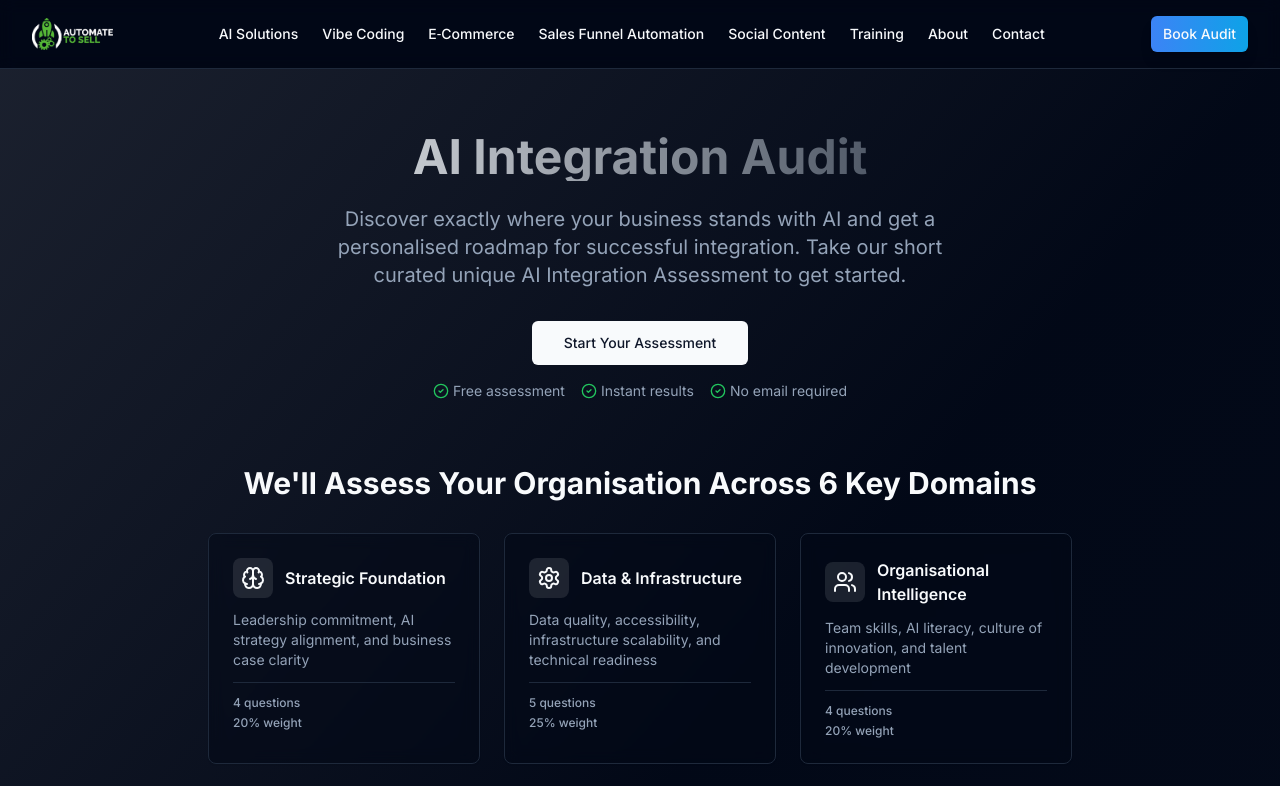
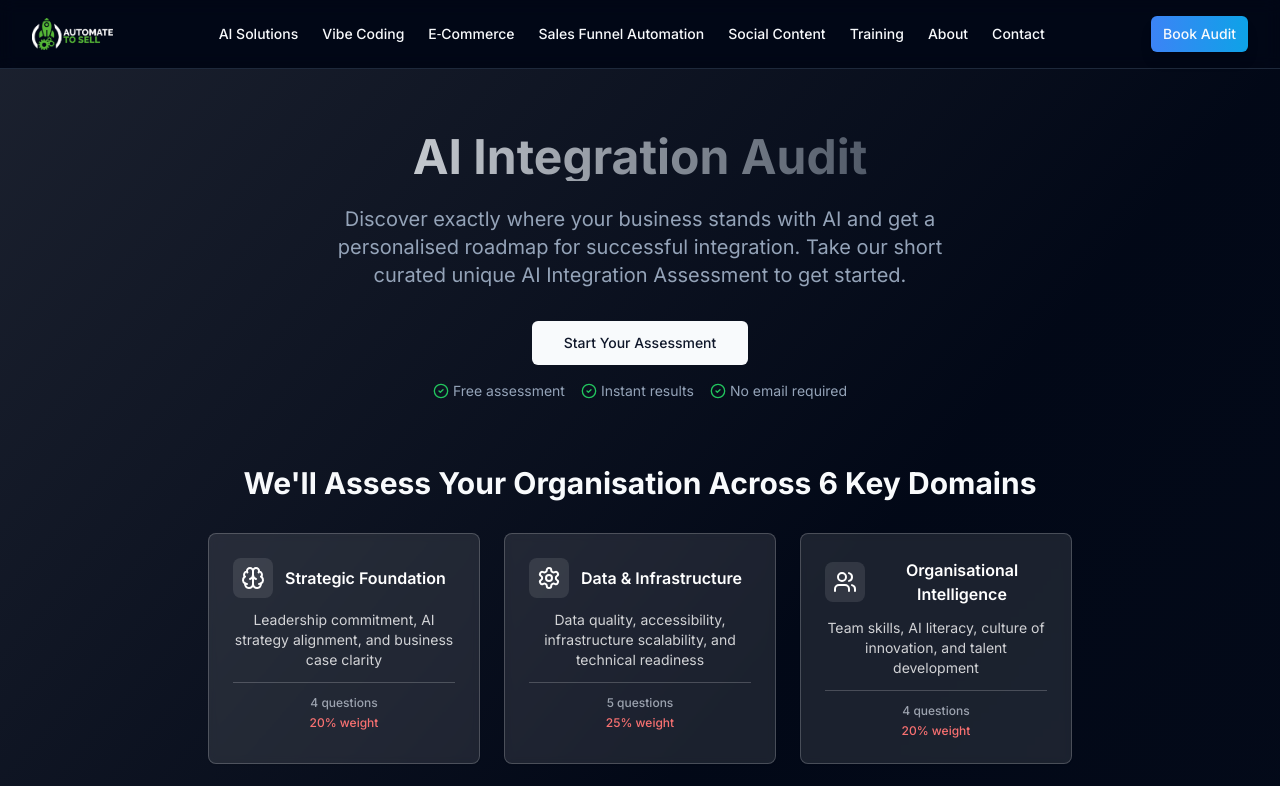
Before and after one commit to ATSUK-23/ats-website, a React (Vite) app: page /ai-assessment in a window 1280 px wide. Shown: the top 786 px of the page. Built offline with nearby package versions, Linux system fonts and the light colour scheme.

Commit message:
Update AI Assessment domain boxes
Updated the background effect of the 6 domain boxes to match 'Our AI Training Programs'. Changed text color to white, 'questions' text to green, and 'weight' text to red.

```diff
--- a/src/pages/AIAssessment.tsx
+++ b/src/pages/AIAssessment.tsx
@@ -453,20 +453,20 @@ export default function AIAssessment() {
                   {assessmentData.map((domain, index) => {
                     const IconComponent = domain.icon;
                     return (
-                      <Card key={index} className="text-left hover:shadow-xl hover:scale-105 transition-all duration-300 bg-card/50 backdrop-blur hover:bg-card/80 group cursor-pointer">
+                      <Card key={index} className="relative bg-white/10 backdrop-blur-sm border-white/20 hover:bg-white/20 hover:scale-105 transition-all duration-300 group cursor-pointer">
                         <CardContent className="p-6">
                           <div className="flex items-center gap-3 mb-3">
-                            <div className="p-2 rounded-lg bg-primary/10 group-hover:bg-primary/20 transition-colors duration-300">
-                              <IconComponent className="h-6 w-6 text-primary group-hover:scale-110 transition-transform duration-300" />
+                            <div className="p-2 rounded-lg bg-white/10 group-hover:bg-white/20 transition-colors duration-300">
+                              <IconComponent className="h-6 w-6 text-white group-hover:scale-110 transition-transform duration-300" />
                             </div>
-                            <h3 className="font-semibold group-hover:text-primary transition-colors duration-300">{domain.domain}</h3>
+                            <h3 className="font-semibold text-white group-hover:text-white/90 transition-colors duration-300">{domain.domain}</h3>
                           </div>
-                          <p className="text-sm text-muted-foreground mb-3 group-hover:text-muted-foreground/80 transition-colors duration-300">
+                          <p className="text-sm text-white/80 mb-3 group-hover:text-white/70 transition-colors duration-300">
                             {domain.description}
                           </p>
-                          <div className="text-xs text-muted-foreground space-y-1 border-t pt-3 group-hover:border-primary/20 transition-colors duration-300">
-                            <div className="font-medium">{domain.questions} questions</div>
-                            <div className="font-medium">{domain.weight}% weight</div>
+                          <div className="text-xs space-y-1 border-t border-white/20 pt-3 group-hover:border-white/30 transition-colors duration-300">
+                            <div className="text-gray-400 font-medium">{domain.questions} questions</div>
+                            <div className="text-red-400 font-medium">{domain.weight}% weight</div>
                           </div>
                         </CardContent>
                       </Card>
```
